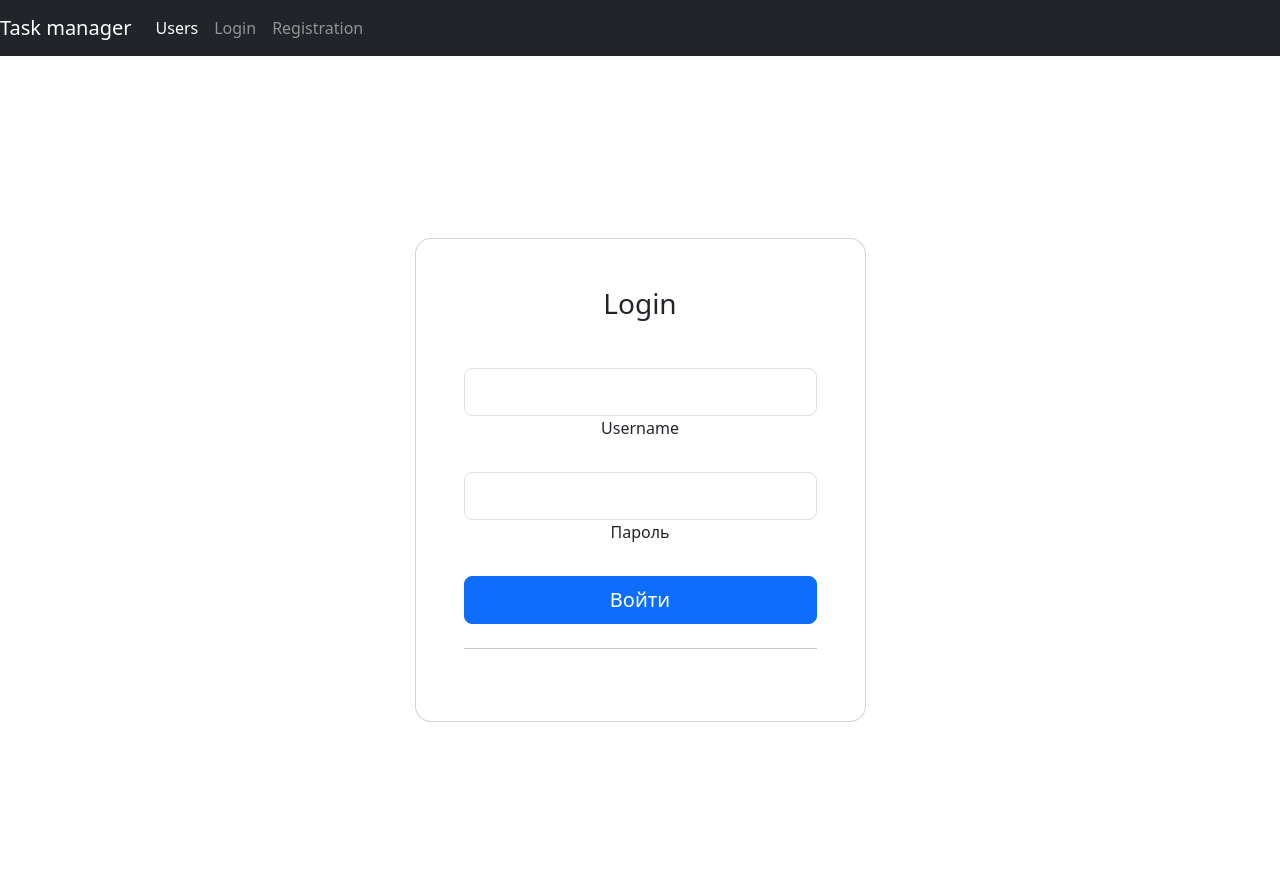
After one commit to road5todream/test1, a Django app: page /login in a window 1280 px wide. The commit adds this page. Run offline with Django 4.2, Linux system fonts and the light colour scheme; some libraries are stand-ins or nearby versions.

Commit message:
Create models, create templates, add views: for register, for login, update makefile, and some fixes

```diff
--- a/runtime.txt
+++ /dev/null
@@ -1 +0,0 @@
-Python -3.10.8
--- a/task_manager/settings.py
+++ b/task_manager/settings.py
@@ -33,13 +33,13 @@ ALLOWED_HOSTS = [
 # Application definition
 
 INSTALLED_APPS = [
+    'task_manager',
     'django.contrib.admin',
     'django.contrib.auth',
     'django.contrib.contenttypes',
     'django.contrib.sessions',
     'django.contrib.messages',
     'django.contrib.staticfiles',
-    'task_manager',
     'bootstrap4',
 ]
 
@@ -120,7 +120,7 @@ USE_TZ = True
 # Static files (CSS, JavaScript, Images)
 # https://docs.djangoproject.com/en/4.1/howto/static-files/
 
-STATIC_URL = 'static/'
+STATIC_URL = '/static/'
 
 # Default primary key field type
 # https://docs.djangoproject.com/en/4.1/ref/settings/#default-auto-field
--- a/task_manager/urls.py
+++ b/task_manager/urls.py
@@ -20,5 +20,8 @@ from task_manager import views
 
 urlpatterns = [
     path('admin/', admin.site.urls),
-    path('', views.main_page)
+    path('', views.main_page, name='main_page'),
+    path('users', views.users, name='users'),
+    path('login', views.login, name='login'),
+    path('users/create', views.create_user, name='create_user'),
 ]
--- a/task_manager/views.py
+++ b/task_manager/views.py
@@ -1,6 +1,19 @@
 from django.shortcuts import render
 from django.utils.translation import gettext as _
+from django.http import HttpResponse
 
 
 def main_page(request):
     return render(request, 'index.html')
+
+
+def users(request):
+    return render(request, 'users.html')
+
+
+def login(request):
+    return render(request, 'login.html')
+
+
+def create_user(request):
+    return render(request, 'create_user.html')
--- a/templates/index.html
+++ b/templates/index.html
@@ -12,7 +12,7 @@
     <meta name="description" content="">
     <meta name="author" content="Mark Otto, Jacob Thornton, and Bootstrap contributors">
     <meta name="generator" content="Jekyll v4.1.1">
-    <title>{% trans "Task manager" %}</title>
+    <title>{% trans 'Task manager' %}</title>
 
     <link rel="canonical" href="https://getbootstrap.com/docs/4.5/examples/navbar-static/">
 
@@ -40,20 +40,20 @@
   </head>
   <body>
     <nav class="navbar navbar-expand-md navbar-dark bg-dark mb-4">
-  <a class="navbar-brand" href="#">Task manager</a>
+  <a class="navbar-brand" href="{% url 'main_page' %}">{% trans 'Task manager' %}</a>
   <button class="navbar-toggler" type="button" data-toggle="collapse" data-target="#navbarCollapse" aria-controls="navbarCollapse" aria-expanded="false" aria-label="Toggle navigation">
     <span class="navbar-toggler-icon"></span>
   </button>
   <div class="collapse navbar-collapse" id="navbarCollapse">
     <ul class="navbar-nav mr-auto">
       <li class="nav-item active">
-        <a class="nav-link" href="#">{% trans 'Users' %} <span class="sr-only">(current)</span></a>
+        <a class="nav-link" href="{% url 'users' %}">{% trans 'Users' %} <span class="sr-only">(current)</span></a>
       </li>
       <li class="nav-item">
-        <a class="nav-link" href="#">{% trans 'Log in' %}</a>
+        <a class="nav-link" href="{% url 'login' %}">{% trans 'Login' %}</a>
       </li>
       <li class="nav-item">
-        <a class="nav-link" href="#">{% trans 'Sign in' %}</a>
+        <a class="nav-link" href="{% url 'create_user' %}">{% trans 'Registration' %}</a>
       </li>
     </ul>
   </div>
@@ -61,3 +61,7 @@
 <script src="https://code.jquery.com/jquery-3.5.1.slim.min.js" integrity="sha384-DfXdz2htPH0lsSSs5nCTpuj/zy4C+OGpamoFVy38MVBnE+IbbVYUew+OrCXaRkfj" crossorigin="anonymous"></script>
       <script>window.jQuery || document.write('<script src="../assets/js/vendor/jquery.slim.min.js"><\/script>')</script><script src="../assets/dist/js/bootstrap.bundle.min.js"></script>
 </html>
+
+{% block content %}
+    <h2>In this place will be registration</h2>
+{% endblock %}
--- /dev/null
+++ b/templates/login.html
@@ -0,0 +1,39 @@
+{% extends 'index.html' %}
+{% load i18n %}
+{% load static %}
+
+{% block content %}
+<section class="vh-100" style="background-color: white;">
+  <div class="container py-5 h-100">
+    <div class="row d-flex justify-content-center align-items-center h-100">
+      <div class="col-12 col-md-8 col-lg-6 col-xl-5">
+        <div class="card shadow-2-strong" style="border-radius: 1rem;">
+          <div class="card-body p-5 text-center">
+
+            <h3 class="mb-5">{% trans 'Login' %}</h3>
+
+            <div class="form-outline mb-4">
+              <input type="text" id="typeEmailX-2" class="form-control form-control-lg"  required/>
+              <label class="form-label" for="typeEmailX-2">{% trans 'Username' %}</label>
+            </div>
+
+            <div class="form-outline mb-4">
+              <input type="password" id="typePasswordX-2" class="form-control form-control-lg" required/>
+              <label class="form-label" for="typePasswordX-2">{% trans 'Password' %}</label>
+            </div>
+
+            <!-- Checkbox -->
+
+
+            <button class="btn btn-primary btn-lg btn-block" type="submit">{% trans 'Log in' %}</button>
+
+            <hr class="my-4">
+
+
+          </div>
+        </div>
+      </div>
+    </div>
+  </div>
+</section>
+{% endblock %}
--- /dev/null
+++ b/templates/users.html
@@ -0,0 +1,6 @@
+{% extends 'index.html' %}
+
+
+{% block content %}
+    <h2>In this place will be users list</h2>
+{% endblock %}
```
Also changed, not shown: task_manager/models.py (added, +40 -0 lines), templates/create_user.html (added, +80 -0 lines), locale/ru/LC_MESSAGES/django.po, task_manager/migrations/0001_initial.py (added), task_manager/migrations/__init__.py (added), 3 other files.
